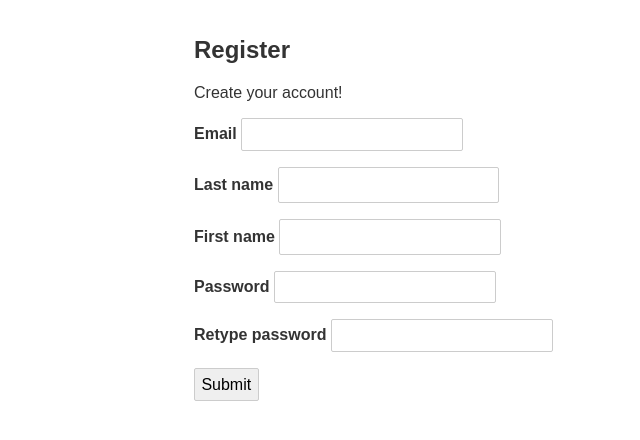
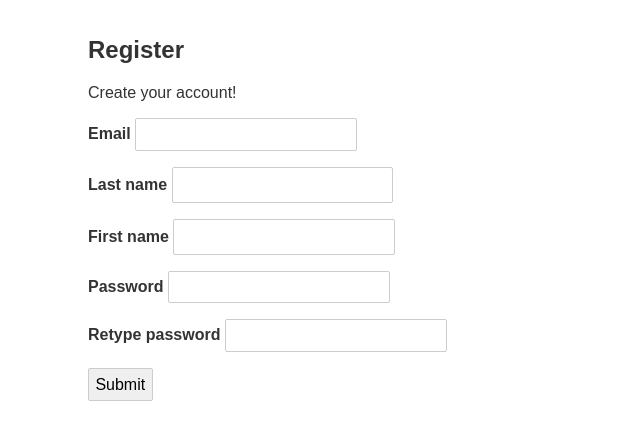
Before and after one commit to bennettscience/feedback, a Flask app: page /register in a window 1280 px wide. Shown: the part 80-520 px from the top of the page, without its empty margins (178-818 px from the left). Run offline with Flask 3, Linux system fonts and the light colour scheme; some libraries are stand-ins or nearby versions.

Commit message:
shrink left sidebar

```diff
--- a/feedbook/static/css/main.css
+++ b/feedbook/static/css/main.css
@@ -118,7 +118,7 @@ main {
     padding: 1em;
     /* max-width: 240px; */
     margin: 0 auto;
-    margin-left: 356px;
+    margin-left: 250px;
     font-family: inherit;
 }
 
@@ -134,7 +134,7 @@ main {
 .sidebar {
     display: block;
     height: 100%;
-    width: 356px;
+    width: 250px;
     margin: 0;
     padding: 0;
     position: fixed;
```
